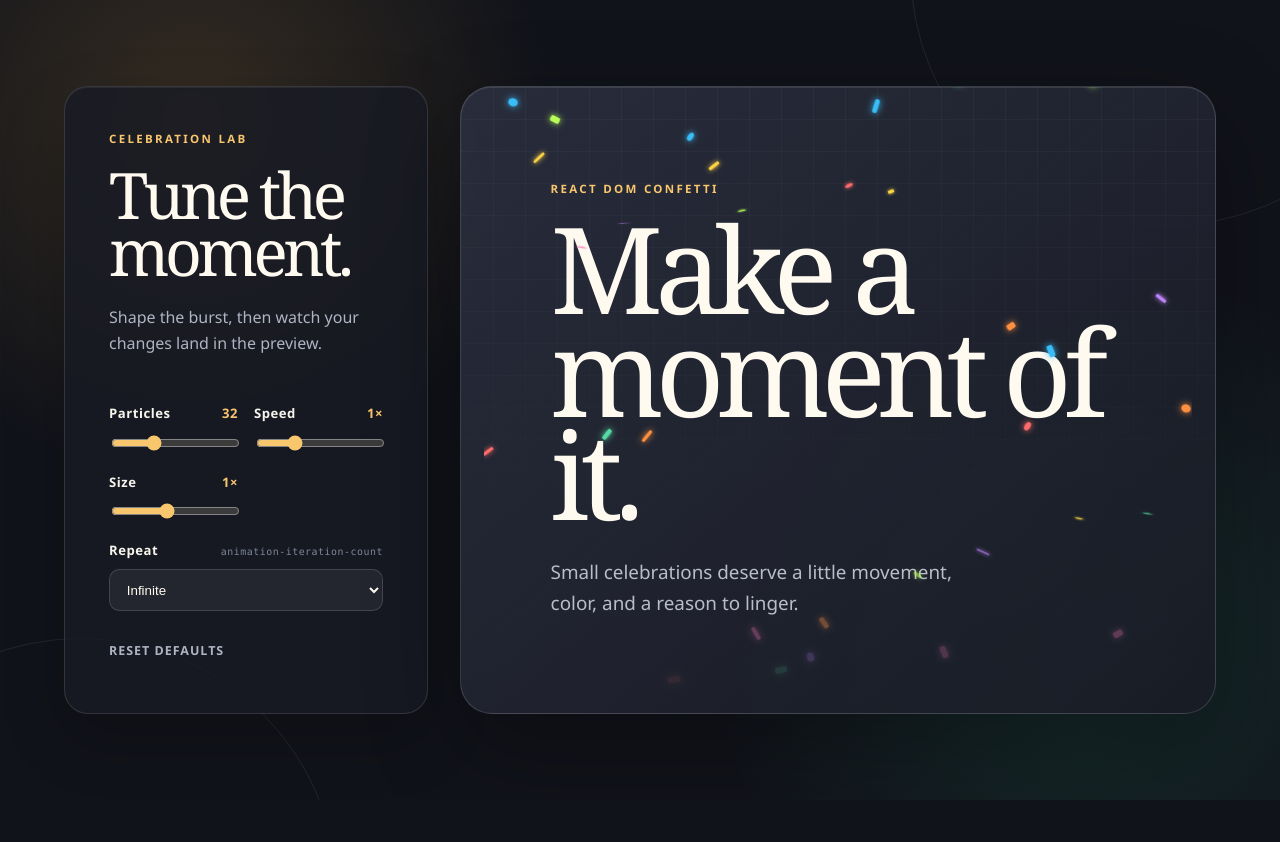
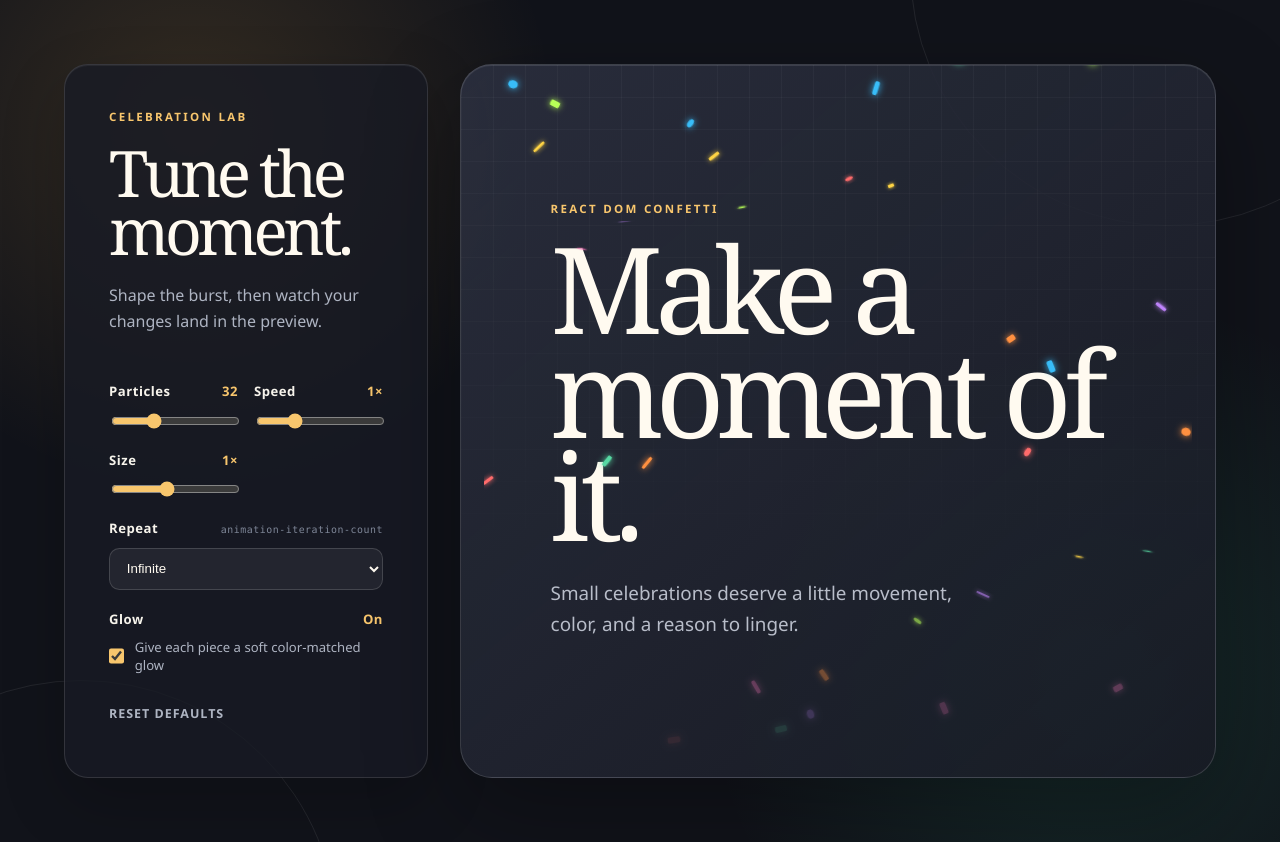
Before and after one commit to pabloherre/react-dom-confetti, a React (Vite) app: page / in a window 1280 px wide. Before the commit the page ends 800 px from the top, so only its background shows below. Built offline with nearby package versions, Linux system fonts and the light colour scheme.

Commit message:
Add glow effect to confetti, update demo app controls, styles, and documentation, and bump version to 1.1.0.

```diff
--- a/package.json
+++ b/package.json
@@ -1,6 +1,6 @@
 {
   "name": "@pabloherre/react-dom-confetti",
-  "version": "1.0.0",
+  "version": "1.1.0",
   "author": {
     "name": "Pablo A. Herrera",
     "email": "pablo.a.herrera@gmail.com"
--- a/src/App.scss
+++ b/src/App.scss
@@ -53,6 +53,8 @@ button, a { font: inherit; }
 .control select option { background: #202431; }
 .control input[type='text']:focus, .control select:focus { border-color: #f8c66d; box-shadow: 0 0 0 3px rgba(248, 198, 109, 0.16); }
 .control input[type='range'] { width: 100%; accent-color: #f8c66d; cursor: pointer; }
+.checkbox-row { display: flex; align-items: center; gap: 0.65rem; color: #aeb4c2; font-size: 0.82rem; line-height: 1.4; }
+.checkbox-row input { width: 1rem; height: 1rem; margin: 0; accent-color: #f8c66d; cursor: pointer; }
 .reset-button { grid-column: 1 / -1; justify-self: start; padding: 0.65rem 0; border: 0; background: transparent; color: #aeb4c2; cursor: pointer; font-size: 0.78rem; font-weight: 700; letter-spacing: 0.08em; text-transform: uppercase; }
 .reset-button:hover, .reset-button:focus-visible { color: #f8c66d; }
 
--- a/src/Confetti.jsx
+++ b/src/Confetti.jsx
@@ -1,7 +1,7 @@
 import React, { useEffect, useState } from 'react';
 import { createPortal } from 'react-dom';
 
-function Confetti({ elementId, element,  speed = 2, particles = 32, repeat = 'infinite', size = 1 }) {
+function Confetti({ elementId, element,  speed = 1, particles = 32, repeat = 'infinite', size = 1, glow = true }) {
   const [target, setTarget] = useState(null);
 
   useEffect(() => {
@@ -18,10 +18,11 @@ function Confetti({ elementId, element,  speed = 2, particles = 32, repeat = 'in
     document.documentElement.style.setProperty('--confetti-duration', 1 / speed);
     document.documentElement.style.setProperty('--confetti-repeat', repeat);
     document.documentElement.style.setProperty('--confetti-size', size);
+    document.documentElement.style.setProperty('--confetti-glow', glow? '0 0 0.5rem currentColor': 'none');
     const frame = requestAnimationFrame(() => setTarget(targetElement));
 
     return () => cancelAnimationFrame(frame);
-  }, [element, elementId, speed, repeat, size]);
+  }, [element, elementId, speed, repeat, size, glow]);
 
   if (!target) return null;
 
--- a/src/confetti.css
+++ b/src/confetti.css
@@ -1,5 +1,5 @@
 .confettiField { position: absolute; inset: 0 3%; display: flex; align-items: flex-start; justify-content: space-between; overflow: hidden; pointer-events: none; flex-wrap: wrap; }
-.piece { position: relative; top: -18px; flex: 0 0 auto; border-radius: 2px; animation: confetti-fall 30s linear var(--confetti-repeat); box-shadow: 0 0 0.5rem currentColor; }
+.piece { position: relative; top: -18px; flex: 0 0 auto; border-radius: 2px; animation: confetti-fall 30s linear var(--confetti-repeat); box-shadow: var(--confetti-glow) }
 .piece:nth-child(8n + 1) { background: #ff6b6b; color: #ff6b6b; }
 .piece:nth-child(8n + 2) { background: #38bdf8; color: #38bdf8; }
 .piece:nth-child(8n + 3) { background: #ffd444; color: #ffd444; }
--- a/src/main.jsx
+++ b/src/main.jsx
@@ -10,6 +10,7 @@ const defaultSettings = {
   speed: 1,
   repeat: 'infinite',
   size: 1,
+  glow: true,
 };
 
 export function Demo() {
@@ -51,6 +52,13 @@ export function Demo() {
                 <option value="3">Three times</option>
               </select>
             </label>
+            <label className="control glow-control control-wide">
+              <span className="control-label"><span>Glow</span><output>{settings.glow ? 'On' : 'Off'}</output></span>
+              <span className="checkbox-row">
+                <input type="checkbox" checked={settings.glow} aria-label="Enable confetti glow" onChange={event => updateSetting('glow', event.target.checked)} />
+                <span>Give each piece a soft color-matched glow</span>
+              </span>
+            </label>
             <button type="button" className="reset-button" onClick={() => setSettings(defaultSettings)}>Reset defaults</button>
           </form>
         </aside>
@@ -58,7 +66,7 @@ export function Demo() {
           <p className="eyebrow">React DOM Confetti</p>
           <h2>Make a moment of it.</h2>
           <p>Small celebrations deserve a little movement, color, and a reason to linger.</p>
-          <Confetti key={`${settings.elementId}-${settings.repeat}`} elementId={settings.elementId} particles={settings.particles} speed={settings.speed} repeat={settings.repeat} size={settings.size} />
+          <Confetti key={`${settings.elementId}-${settings.repeat}`} elementId={settings.elementId} particles={settings.particles} speed={settings.speed} repeat={settings.repeat} size={settings.size} glow={settings.glow} />
         </section>
       </div>
     </main>
```
Also changed, not shown: 2 other files (tests, documents, lock files or other folders).
